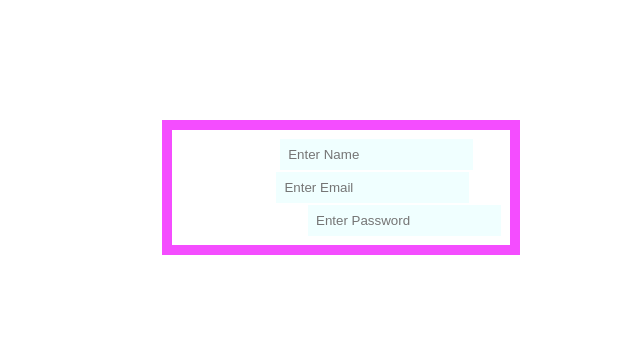
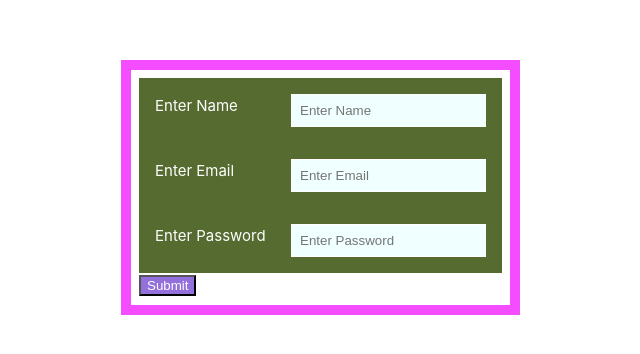
Before and after one commit to MSA0202/vue-minis, a Vue app: page / in a window 1280 px wide. Shown: the part 208-562 px from the top of the page, without its empty margins (120-760 px from the left). Built offline with nearby package versions, Linux system fonts and the light colour scheme.

Commit message:
Task 11 - Form with Validation.

```diff
--- a/src/components/task11-form/BaseForm.vue
+++ b/src/components/task11-form/BaseForm.vue
@@ -1,38 +1,79 @@
 <template>
 <div class="wrapper">
-  <form>
+  <form @submit.prevent="handleSubmit">
     <div class="form-wrapper">
       <div class="form-group">
-        <label>Enter Name</label>
-        <SSCInput placeholder="Enter Name"/>
+        <label for="name">Enter Name</label>
+        <SSCInput v-model="name" id="name" placeholder="Enter Name"/>
       </div>
       <div class="form-group">
-        <label>Enter Email</label>
-        <SSCInput placeholder="Enter Email"/>
+        <label for="email">Enter Email</label>
+        <SSCInput v-model="email" id="email" placeholder="Enter Email" :pattern="regexPattern"/>
       </div>
       <div class="form-group">
-        <label>Enter Password</label>
-        <SSCInput placeholder="Enter Password"/>
+        <label for="password">Enter Password</label>
+        <SSCInput v-model="password" id="password" placeholder="Enter Password" minLength="4"/>
       </div>
     </div>
+    <BCButton type="submit">Submit</BCButton>
   </form>
 </div>
 </template>
 
 <script setup lang="ts">
+import SSCInput from "@/components/super-sub-components/SSCInput.vue";
+import BCButton from "@/components/task1-basecounter/BCButton.vue";
+import {reactive, ref} from "vue";
 
-import SSCInput from "@/components/super-sub-components/SSCInput.vue";
+/*
+
+^        start of string
+[...]    allowed characters
++        one or more
+@        literal @
+\.       literal dot
+$        end of string
+
+*/
+const regexPattern = "^[A-Za-z0-9]+@[A-Za-z0-9]+\\.[A-Za-z]+$";
+
+const name = ref("");
+const email = ref("");
+const password = ref("");
+
+interface FormSubmission
+{
+  name: string; email: string; password: string;
+}
+
+
+function handleSubmit()
+{
+  const formS: FormSubmission = {
+    name: name.value,
+    email: email.value,
+    password: password.value
+  };
+
+  console.log("Submitted:", formS);
+}
 </script>
 
 <style scoped>
 label{
   color: White;
+  min-width: 120px; /*This aligns the label/input elements*/
 }
 
 .form-wrapper
 {
-  display: grid;
+  background-color: darkolivegreen;
+  display: flex;
+  flex-direction: column;
+  justify-content: center;
   align-items: center;
+  width: 100%;
+  max-width: 500px;
 }
 
 .form-group
@@ -40,6 +81,7 @@ label{
   display: flex;
   flex-direction: row;
   gap: 1rem;
+  padding: 1rem;
 
 }
 </style>
```
